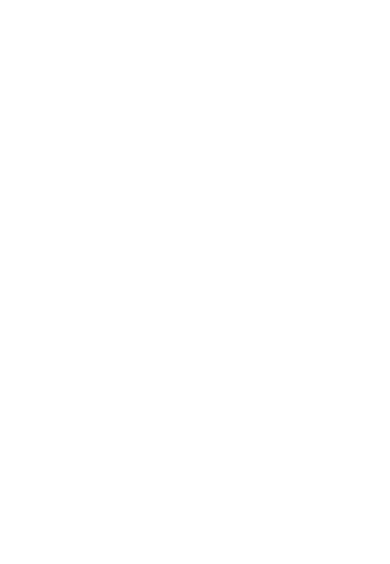
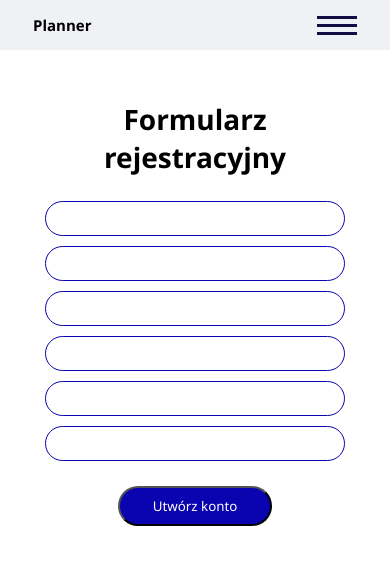
Before and after one commit to Bartlomiej95/Planner, a React (Create React App) app: page /register in a window 390 px wide. Shown: the top 564 px of the page. Built offline with nearby package versions, Linux system fonts and the light colour scheme.

Commit message:
Add logout page for mobile view

```diff
--- a/src/App.js
+++ b/src/App.js
@@ -5,6 +5,8 @@
 import HomePage from './views/HomePage';
 import LogInPage from './views/LogInPage';
 import { theme } from './theme/mainTheme';
+import RegisterPage from './views/RegisterPage';
+import LogoutPage from './views/LogoutPage';
 
 
 function App() {
@@ -16,6 +18,8 @@
           <Switch>
             <Route exact path="/" component={HomePage}/>
             <Route exact path="/login" component={LogInPage}/>
+            <Route exact path="/register" component={RegisterPage}/>
+            <Route exact path="/logout" component={LogoutPage}/>
           </Switch>
         </Router>
       </ThemeProvider>
--- a/src/components/Paragraph/Paragraph.js
+++ b/src/components/Paragraph/Paragraph.js
@@ -10,3 +10,10 @@
     color: ${({ theme }) => theme.buttonsPrimaryHoverBcgColor};
     text-align: center;
 `;
+
+export const BackSpan = styled.span`
+    color: #0903B0;
+    font-size: 12px;
+    font-weight: 700;
+    cursor: pointer;
+`;
--- /dev/null
+++ b/src/molecules/Form/RegisterForm.tsx
@@ -0,0 +1,36 @@
+import React from 'react';
+import styled from 'styled-components';
+import { LoginButton } from '../../components/Button/Button';
+import { Input } from '../../components/Input/Input';
+
+const Form = styled.form`
+    display: flex;
+    flex-direction: column;
+    justify-content: center;
+    margin: 0 auto;
+`;
+
+const RegisterBtn = styled(LoginButton)`
+    margin-top: 20px;
+`;
+
+const RegisterInput = styled(Input)`
+    margin: 5px auto;
+    height: 35px;
+`;
+
+const RegisterForm = () => {
+    return(
+        <Form>
+             <RegisterInput />
+             <RegisterInput />
+             <RegisterInput />
+             <RegisterInput />
+             <RegisterInput />
+             <RegisterInput />
+            <RegisterBtn>Utwórz konto</RegisterBtn>
+        </Form>
+    )
+}
+
+export default RegisterForm;
--- /dev/null
+++ b/src/organisms/LogoutSection.js
@@ -0,0 +1,41 @@
+import styled from 'styled-components';
+import logoutIcon from '../assets/logoutIcon.svg';
+import { SubHeading, SubSubHeading } from '../components/Heading/Heading';
+import { BackSpan } from '../components/Paragraph/Paragraph';
+
+const Wrapper = styled.section`
+    width: 100vw;
+    display: flex;
+    flex-direction: column;
+    flex-wrap: nowrap;
+    justify-content: center;
+    align-items: center;
+    height: calc(100vh - 50px);
+
+    > * {
+        margin-top: 15px;
+    }
+`;
+
+const Img = styled.img`
+    display: block;
+    /* margin: 100px auto 0 auto; */
+    padding-bottom: 20px;
+
+
+
+`;
+
+
+const LogoutSection = () => {
+    return(
+        <Wrapper>
+            <Img src={logoutIcon} alt="ikonka zatwierdzające udane wylogowanie" />
+            <SubHeading>Miłego popołudnia</SubHeading>
+            <SubSubHeading>Zostałeś pomyślnie wylogowany z konta.</SubSubHeading>
+            <BackSpan>Wróc do strony głównej</BackSpan>
+        </Wrapper>
+    )
+}
+
+export default LogoutSection;
--- /dev/null
+++ b/src/organisms/RegisterSection.tsx
@@ -0,0 +1,24 @@
+import styled from 'styled-components';
+import { Heading } from '../components/Heading/Heading';
+import RegisterForm from '../molecules/Form/RegisterForm';
+
+
+const Wrapper = styled.section`
+    width: 100vw;
+`;
+
+const RegisterHeading = styled(Heading)`
+    width: 80vw;
+    margin: 50px auto 20px auto;
+`;
+
+const RegisterSection = () => {
+    return(
+        <Wrapper>
+            <RegisterHeading>Formularz rejestracyjny</RegisterHeading>
+            <RegisterForm />
+        </Wrapper>
+    )
+}
+
+export default RegisterSection;
--- /dev/null
+++ b/src/views/LogoutPage.js
@@ -0,0 +1,16 @@
+import React from 'react';
+import styled from 'styled-components';
+import Header from '../organisms/Header';
+import LogoutSection from '../organisms/LogoutSection';
+
+const LogoutPage = () => {
+    return(
+        <>
+            <Header />
+            <LogoutSection/>
+        </>
+    )
+
+}
+
+export default LogoutPage;
--- /dev/null
+++ b/src/views/RegisterPage.js
@@ -0,0 +1,18 @@
+import styled from 'styled-components';
+import Header from '../organisms/Header';
+import RegisterSection from '../organisms/RegisterSection';
+
+const Wrapper = styled.div`
+    width: 100vw;
+`;
+
+const RegisterPage = () => {
+    return(
+        <Wrapper>
+            <Header />
+            <RegisterSection />
+        </Wrapper>
+    )
+}
+
+export default RegisterPage;
```
Also changed, not shown: src/assets/logoutIcon.svg (added), 1 other file (tests, documents, lock files or other folders).
